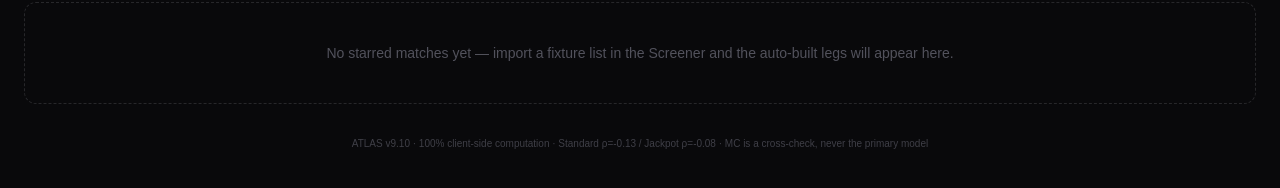
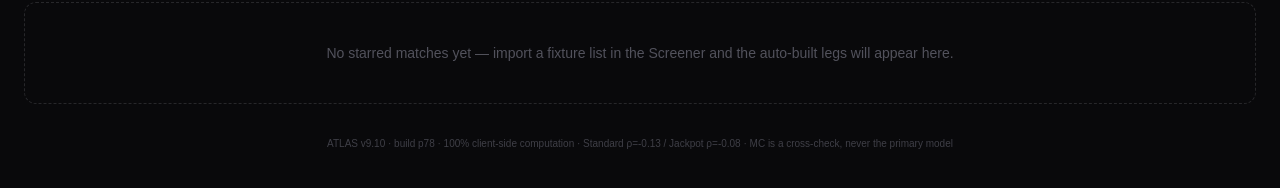
Before and after one commit to tednjine-wq/atlas-v9, a Next.js app: page /atlas in a window 1280 px wide. Shown: the part 348-536 px from the top of the page. Built offline with nearby package versions, Linux system fonts and the light colour scheme.

Commit message:
part 78 - build stamp in footer

```diff
--- a/src/app/atlas/page.tsx
+++ b/src/app/atlas/page.tsx
@@ -142,7 +142,7 @@ export default function AtlasPage() {
       {tab === 'API Picks' && <APIPicksPanel />}
 
       <footer className="mt-8 text-center text-[10px] text-zinc-700">
-        ATLAS v9.10 · 100% client-side computation · Standard ρ=-0.13 / Jackpot ρ=-0.08 · MC is a cross-check, never the primary model
+        ATLAS v9.10 · build p78 · 100% client-side computation · Standard ρ=-0.13 / Jackpot ρ=-0.08 · MC is a cross-check, never the primary model
       </footer>
     </div>
   );
```
